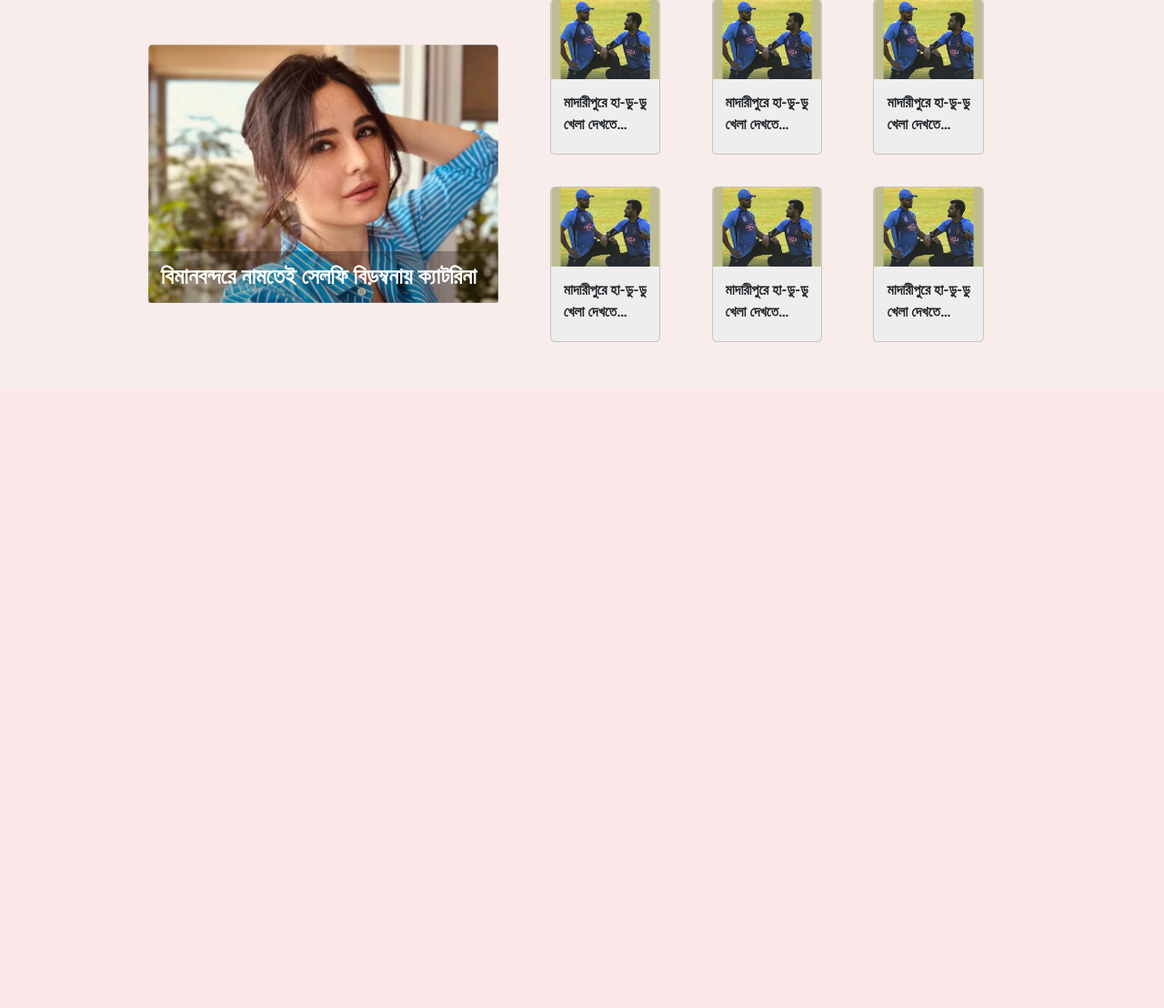
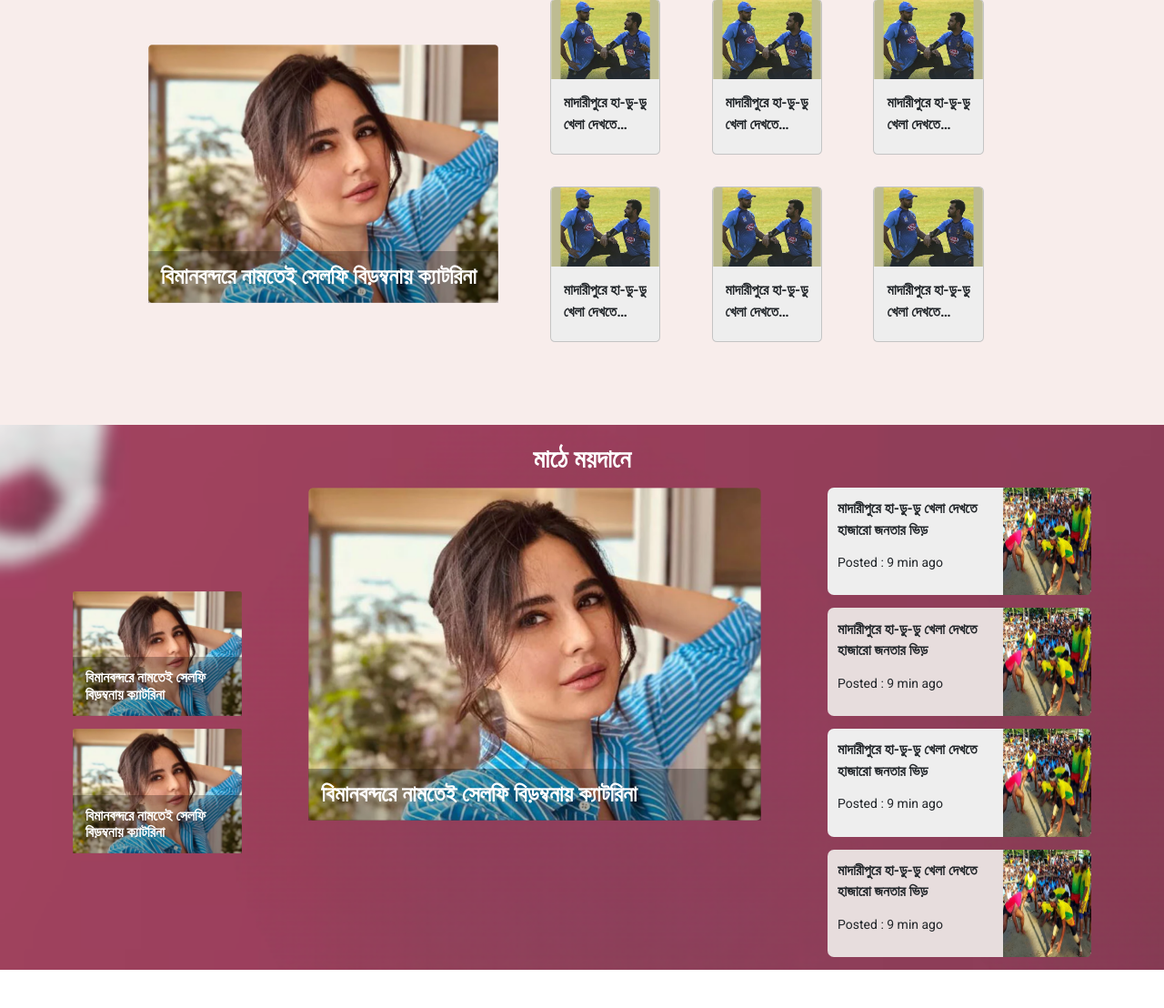
Before and after one commit to Orbin-Ahmed/NewsPortal, a Django app: template main/templates/client/landing_page.html in a window 1280 px wide. Shown: the part 3179-4287 px from the top of the page at 91% size. Before the commit the page ends 3555 px from the top, so only its background shows below. Run offline with Django 4.2, Linux system fonts and the light colour scheme; the template is opened without the code that fills it, so the values that code supplies are empty; some libraries are stand-ins or nearby versions.

Commit message:
section_6 completed

```diff
--- a/main/static/css/main.css
+++ b/main/static/css/main.css
@@ -579,6 +579,12 @@ a {
     padding: 0 2rem;
 }
 
+.background-field {
+    background-image: url("../images/Rectangle 75.png");
+    background-repeat: no-repeat;
+    padding: 0 2rem;
+}
+
 @keyframes scroll {
     from {
         transform: translateX(0%);
--- a/main/templates/client/landing_page.html
+++ b/main/templates/client/landing_page.html
@@ -21,6 +21,7 @@
         {% include 'client/landing_section/section_3.html' %}
         {% include 'client/landing_section/section_4.html' %}
         {% include 'client/landing_section/section_5.html' %}
+        {% include 'client/landing_section/section_6.html' %}
     </div>
 
 </div>
--- /dev/null
+++ b/main/templates/client/landing_section/section_6.html
@@ -0,0 +1,67 @@
+{% load static %}
+<div class="row d-flex justify-content-evenly mt-5 mb-5 background-field">
+    <p class="headline text-center mt-4" style="color: var(--white)">মাঠে ময়দানে</p>
+    <div class="col-md-2 d-flex align-items-center">
+        <div>
+            <div class="img-container mb-3">
+                <img class="img-fluid" src="{% static 'images/katrina.png' %}">
+                <p class="carousel-caption m-0 card-headline">বিমানবন্দরে নামতেই সেলফি বিড়ম্বনায় ক্যাটরিনা</p>
+            </div>
+            <div class="img-container mb-3">
+                <img class="img-fluid" src="{% static 'images/katrina.png' %}">
+                <p class="carousel-caption m-0 card-headline">বিমানবন্দরে নামতেই সেলফি বিড়ম্বনায় ক্যাটরিনা</p>
+            </div>
+        </div>
+    </div>
+    <div class="col-md-5 mb-3">
+        <div class="img-container">
+            <img class="img-fluid" src="{% static 'images/katrina.png' %}">
+            <p class="carousel-caption m-0 slider-caption">বিমানবন্দরে নামতেই সেলফি বিড়ম্বনায় ক্যাটরিনা</p>
+        </div>
+    </div>
+    <div class="col-md-3">
+        <div class="row d-flex justify-content-evenly mb-3 my-row"
+             style="background: var(--card-primary-bg);border-radius: 0.5rem">
+            <div class="col-8" style="padding:0.8rem">
+                <p class="card-headline truncate">মাদারীপুরে হা-ডু-ডু খেলা দেখতে হাজারো জনতার ভিড়</p>
+                <p>Posted : <span>9 min ago</span></p>
+            </div>
+            <div class="col-4 p-0">
+                <img src="{% static 'images/Rectangle 70.png' %}" style="width: 100%;height: 100%">
+            </div>
+        </div>
+
+        <div class="row d-flex justify-content-evenly mb-3 my-row"
+             style="background: var(--card-secondary-bg);border-radius: 0.5rem">
+            <div class="col-8" style="padding:0.8rem">
+                <p class="card-headline truncate">মাদারীপুরে হা-ডু-ডু খেলা দেখতে হাজারো জনতার ভিড়</p>
+                <p>Posted : <span>9 min ago</span></p>
+            </div>
+            <div class="col-4 p-0">
+                <img src="{% static 'images/Rectangle 70.png' %}" style="width: 100%;height: 100%">
+            </div>
+        </div>
+
+        <div class="row d-flex justify-content-evenly mb-3 my-row"
+             style="background: var(--card-primary-bg);border-radius: 0.5rem">
+            <div class="col-8" style="padding:0.8rem">
+                <p class="card-headline truncate">মাদারীপুরে হা-ডু-ডু খেলা দেখতে হাজারো জনতার ভিড়</p>
+                <p>Posted : <span>9 min ago</span></p>
+            </div>
+            <div class="col-4 p-0">
+                <img src="{% static 'images/Rectangle 70.png' %}" style="width: 100%;height: 100%">
+            </div>
+        </div>
+
+        <div class="row d-flex justify-content-evenly mb-3 my-row"
+             style="background: var(--card-secondary-bg);border-radius: 0.5rem">
+            <div class="col-8" style="padding:0.8rem">
+                <p class="card-headline truncate">মাদারীপুরে হা-ডু-ডু খেলা দেখতে হাজারো জনতার ভিড়</p>
+                <p>Posted : <span>9 min ago</span></p>
+            </div>
+            <div class="col-4 p-0">
+                <img src="{% static 'images/Rectangle 70.png' %}" style="width: 100%;height: 100%">
+            </div>
+        </div>
+    </div>
+</div>
```
Also changed, not shown: main/static/images/Rectangle 75.png (added).
